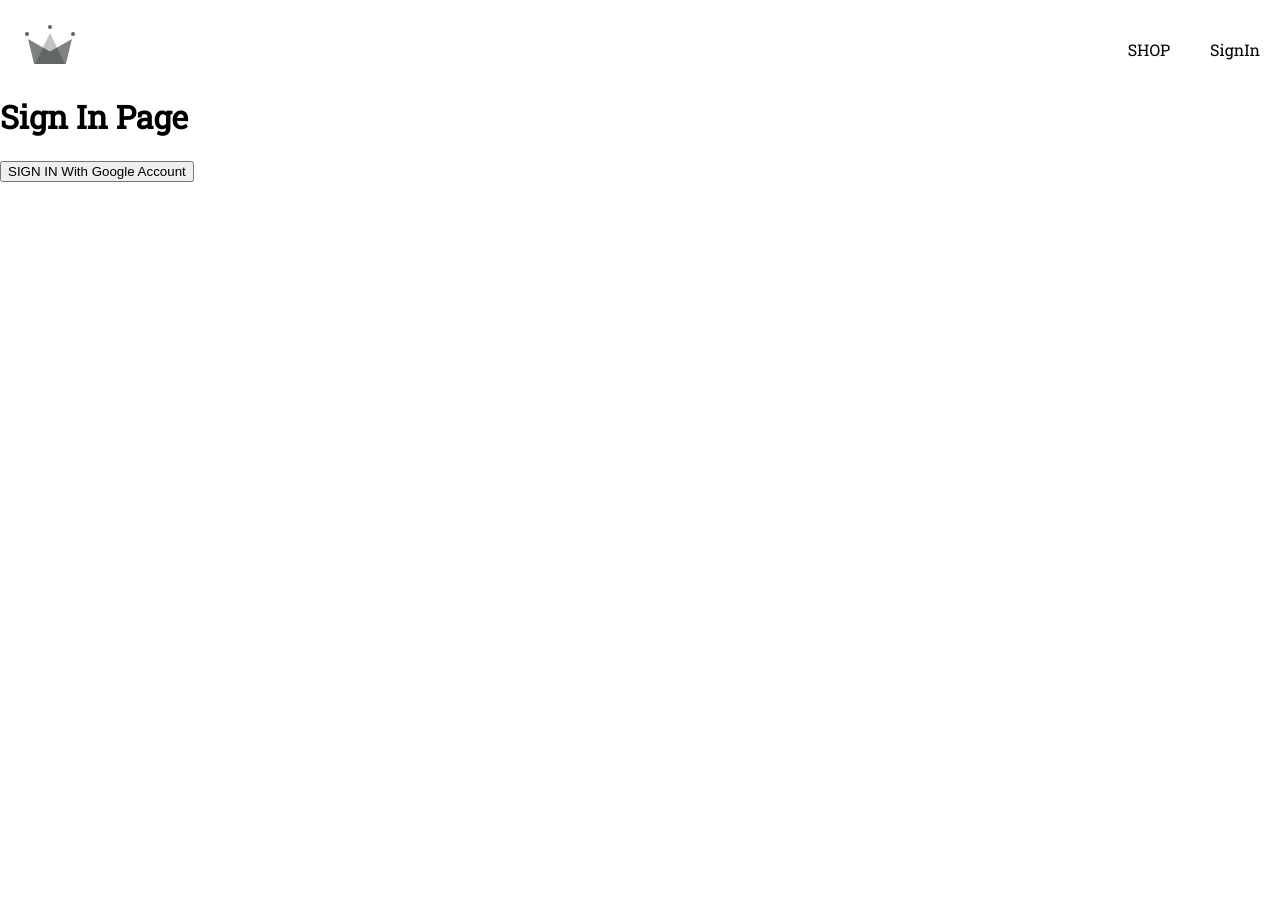
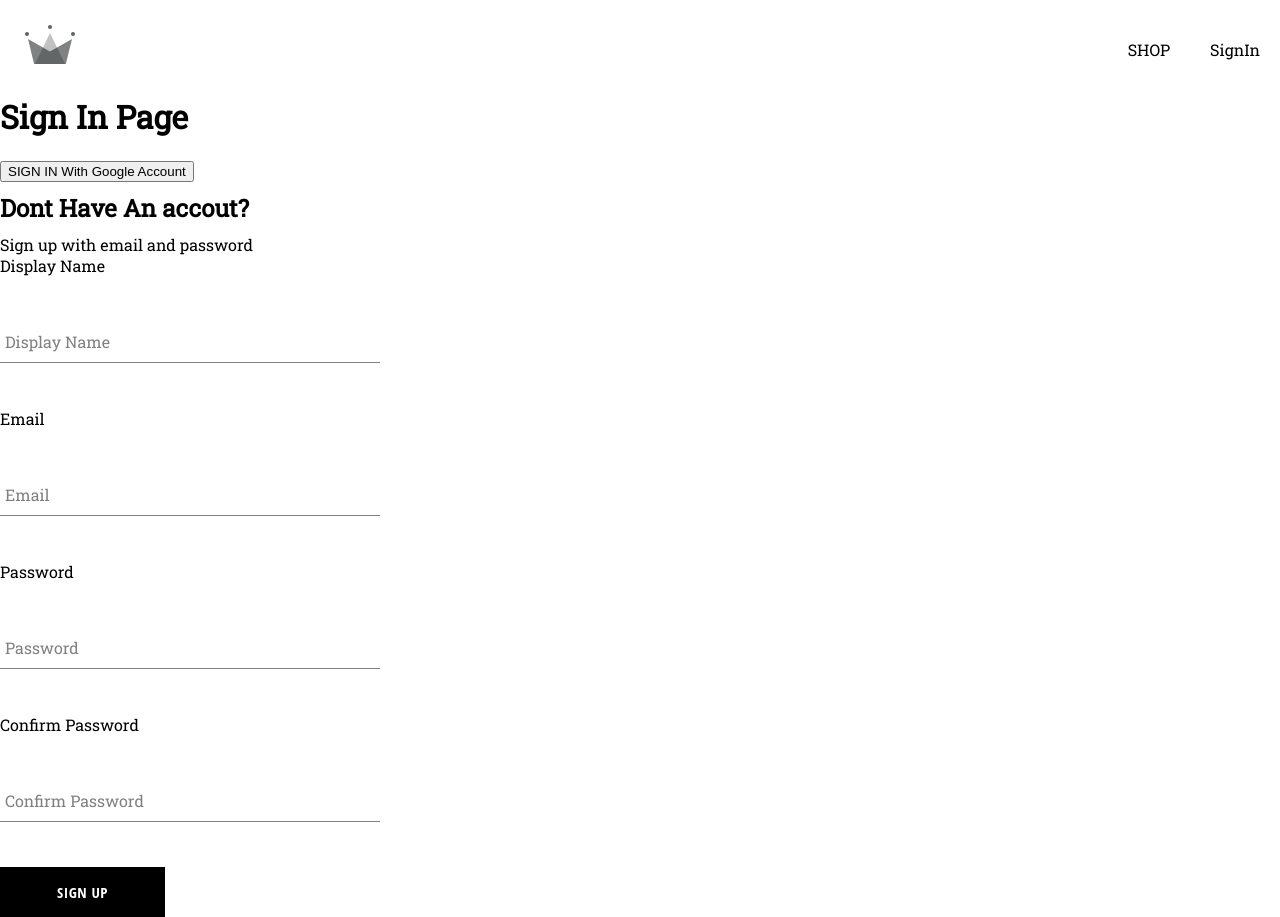
Before and after one commit to Jashvants/crwn-clothing, a React (Create React App) app: page /signIn in a window 1280 px wide. Before the commit the page ends 800 px from the top, so only its background shows below. Built offline with nearby package versions, Linux system fonts and the light colour scheme.

Commit message:
Added sign up form compnenet with styles

```diff
--- /dev/null
+++ b/src/Component/button/button-styles.scss
@@ -0,0 +1,46 @@
+.button-container {
+    min-width: 165px;
+    width: auto;
+    height: 50px;
+    letter-spacing: 0.5px;
+    line-height: 50px;
+    padding: 0 35px 0 35px;
+    font-size: 15px;
+    background-color: black;
+    color: white;
+    text-transform: uppercase;
+    font-family: 'Open Sans Condensed';
+    font-weight: bolder;
+    border: none;
+    cursor: pointer;
+    display: flex;
+    justify-content: center;
+
+    &:hover {
+      background-color: white;
+      color: black;
+      border: 1px solid black;
+    }
+
+    &.google-sign-in {
+      background-color: #4285f4;
+      color: white;
+
+      &:hover {
+        background-color: #357ae8;
+        border: none;
+      }
+    }
+
+    &.inverted {
+      background-color: white;
+      color: black;
+      border: 1px solid black;
+
+      &:hover {
+        background-color: black;
+        color: white;
+        border: none;
+      }
+    }
+  }
--- /dev/null
+++ b/src/Component/button/button.component.jsx
@@ -0,0 +1,27 @@
+// Default button
+
+// inverted button
+
+// google sign in button
+
+import './button-styles.scss';
+
+
+const Button_Types_Classes={
+    google:'gogle-sign-in',
+    inverted:'inverted'
+}
+
+
+const Button = ({children , buttonType , ...otherProps})=>{
+    return (
+        <button className={`button-container ${Button_Types_Classes[buttonType]}`}
+                 {...otherProps}   >
+
+            {children}
+
+
+        </button>
+    )
+}
+export default Button;
--- /dev/null
+++ b/src/Component/form-input/form-input-styles.scss
@@ -0,0 +1,54 @@
+$sub-color: grey;
+$main-color: black;
+
+@mixin shrinkLabel {
+  top: -14px;
+  font-size: 12px;
+  color: $main-color;
+}
+
+.group {
+  position: relative;
+  margin: 45px 0;
+
+  .form-input {
+    background: none;
+    background-color: white;
+    color: $sub-color;
+    font-size: 18px;
+    padding: 10px 10px 10px 5px;
+    display: block;
+    width: 100%;
+    border: none;
+    border-radius: 0;
+    border-bottom: 1px solid $sub-color;
+    margin: 25px 0;
+
+    &:focus {
+      outline: none;
+    }
+
+    &:focus ~ .form-input-label {
+      @include shrinkLabel();
+    }
+  }
+
+  input[type='password'] {
+    letter-spacing: 0.3em;
+  }
+
+  .form-input-label {
+    color: $sub-color;
+    font-size: 16px;
+    font-weight: normal;
+    position: absolute;
+    pointer-events: none;
+    left: 5px;
+    top: 10px;
+    transition: 300ms ease all;
+
+    &.shrink {
+      @include shrinkLabel();
+    }
+  }
+}
--- /dev/null
+++ b/src/Component/form-input/form-input.component.jsx
@@ -0,0 +1,30 @@
+import './form-input-styles.scss';
+
+const FormInput = ({label, ...otherProps})=>{
+    return(
+        <div className="group">
+            <input className="form-input" {...otherProps}/>
+        {
+        label && (
+                <label
+                   className={`
+                   ${otherProps.value.length ? 'shrink':''}
+                    form-input-label `}>
+
+                   {label}
+
+        </label> ) }
+
+
+
+
+
+        </div>
+
+
+
+
+    )
+}
+
+export default FormInput;
--- /dev/null
+++ b/src/Component/sign-up/sign-up-form.component.jsx
@@ -0,0 +1,126 @@
+import { useState } from "react";
+import FormInput from '../form-input/form-input.component'
+import './sign-up-form.styles.scss';
+
+import Button from "../button/button.component";
+
+import { createAuthUserWithEmailAndPassword , createUserDocumentFromAuth} from "../../utils/firebase/firebase.utils";
+import { Form } from "react-router-dom";
+
+const defaultFormFields = {
+    displayName : '',
+    email:'',
+    password : '',
+    confirmPassword:''
+}
+
+const SignUpForm = ()=>{
+    const [formFields,setFormFields] = useState(defaultFormFields);
+    const { displayName,email,password,confirmPassword} =formFields; //destructing injavascrip s when we want any things we can fetch
+
+
+    console.log(formFields);
+
+    const resetFomrField= ()=>{
+        setFormFields(defaultFormFields);
+    }
+
+    const handleSubmit = async(event)=>{
+        event.preventDefault();
+
+        if(password!=confirmPassword){
+            alert('password do not match');
+            return;
+
+        }
+
+        try{
+            const {user} = await createAuthUserWithEmailAndPassword(email,password);
+            await createUserDocumentFromAuth(user,{displayName});
+
+            resetFomrField();
+            // console.log(response);
+
+
+
+        }catch(error){
+            if(error.code ==='auth/email-already-in-use'){
+                alert('Email already created');
+            }
+            else{
+                console.log('user creation encountered error',error);
+            }
+            console.log('user created encountered an error',error);
+
+        }
+
+
+
+
+    }
+
+
+    const handleChange = (event) =>{
+        const {name, value }= event.target;
+
+        setFormFields({...formFields, [name]:value})
+
+    };
+
+
+
+    return(
+
+        <div className="sign-up-container">
+            <h2>Dont Have An accout?</h2>
+            <span>Sign up with email and password</span>
+
+            <form onSubmit={handleSubmit}>
+                <label>Display Name</label>
+                <FormInput
+                    label="Display Name"
+                    type="text"
+                    required
+                    onChange = {handleChange}
+                    name='displayName'
+                    value={displayName}
+                />
+
+                <label>Email</label>
+                <FormInput
+                    label="Email"
+                    type="email"
+                    required
+                    onChange={handleChange}
+                    name='email'
+                    value={email}
+                />
+
+                <label>Password</label>
+                <FormInput
+                    label="Password"
+                    type="password"
+                    required
+                    onChange={handleChange}
+                    name='password'
+                    value={password}
+                />
+
+                <label>Confirm Password</label>
+                <FormInput
+                    label="Confirm Password"
+                    type="password"
+                    required
+                    onChange={handleChange}
+                    name='confirmPassword'
+                    value={confirmPassword}
+                />
+
+                <Button  typs="submit">Sign Up</Button>
+            </form>
+        </div>
+
+    )
+};
+
+export default SignUpForm;
--- /dev/null
+++ b/src/Component/sign-up/sign-up-form.styles.scss
@@ -0,0 +1,13 @@
+.sign-up-container{
+
+    display:flex;
+    flex-direction: column;
+    width:380px;
+
+
+    h2{
+        margin:10px 0px;
+
+    }
+
+}
--- a/src/routes/sign-in/sign-in.component.jsx
+++ b/src/routes/sign-in/sign-in.component.jsx
@@ -1,14 +1,43 @@
-import { signInWithGooglePopup , createUserDocumentFromAuth} from "../../utils/firebase/firebase.utils";
+import { useEffect } from "react";
+import { getRedirectResult } from "firebase/auth";
+
+import SignUpForm from "../../Component/sign-up/sign-up-form.component";
+
+import {
+    auth,
+    signInWithGooglePopup ,
+    createUserDocumentFromAuth,
+    signInWithGoogleRedirect
+} from "../../utils/firebase/firebase.utils";
+import { async } from "@firebase/util";
 
 const SignIn = () => {
+
+
+    //This is just for our learning purpose so i commentedthisout
+    // useEffect(()=>{
+    //     const FetchData= async()=>{
+    //         const response = await getRedirectResult(auth);
+    //         // console.log(response);
+    //         if(response){
+    //             const userDocRef = await createUserDocumentFromAuth(response.user);
+    //         }
+    //     }
+    //     FetchData();
+    // },[]);
+
+
     const logGoogleUser = async()=>{
         const {user} = await signInWithGooglePopup();
         const userDocRef = await createUserDocumentFromAuth(user);
     };
+
     return (
         <div>
             <h1>Sign In Page</h1>
             <button onClick={logGoogleUser}>SIGN IN With Google Account</button>
+            {/* <button onClick={signInWithGoogleRedirect}>SIGN IN With Google Redirect</button> */}
+            <SignUpForm/>
         </div>
     );
 };
--- a/src/utils/firebase/firebase.utils.js
+++ b/src/utils/firebase/firebase.utils.js
@@ -1,10 +1,12 @@
 import { initializeApp } from 'firebase/app';
+
 
 import {
     getAuth,
     signInWithRedirect,
     signInWithPopup,
-    GoogleAuthProvider
+    GoogleAuthProvider,
+    createUserWithEmailAndPassword
 } from 'firebase/auth';
 
 import {
@@ -31,17 +33,30 @@ const firebaseConfig = {
   // Initialize Firebase
   const firebaseApp = initializeApp(firebaseConfig);
 
-  const provider = new GoogleAuthProvider();
-  provider.setCustomParameters({
+  const Googleprovider = new GoogleAuthProvider();
+
+  Googleprovider.setCustomParameters({
     prompt:"select_account"
   });
 
   export const auth= getAuth();
-  export const signInWithGooglePopup = () => signInWithPopup(auth,provider);
+
+  export const signInWithGooglePopup = () =>
+        signInWithPopup(auth,Googleprovider);
+
+  // sign in with google Redirect
+  export const signInWithGoogleRedirect = ()=>
+        signInWithRedirect(auth,Googleprovider);
 
   export const db = getFirestore();
 
- export  const createUserDocumentFromAuth = async (userAuth)=>{
+ export  const createUserDocumentFromAuth = async (userAuth,additionalInformation = {})=>{
+
+
+    if(!userAuth) return;
+
+
+
     const userDocRef=doc(db,'user',userAuth.uid);
 
     console.log(userDocRef);
@@ -61,7 +76,8 @@ const firebaseConfig = {
       await setDoc(userDocRef,{
         displayName,
         email,
-        createAt
+        createAt,
+        ...additionalInformation,
       });
     }
     catch(error){
@@ -74,3 +90,16 @@ const firebaseConfig = {
     //if user data not exit
   }
 };
+
+
+
+
+export const createAuthUserWithEmailAndPassword = async(email,password)=>{
+
+  if(!email || !password) return;
+
+  return await createUserWithEmailAndPassword(auth,email,password);
+
+
+
+}
```
Also changed, not shown: index.html (added, +79 -0 lines).
